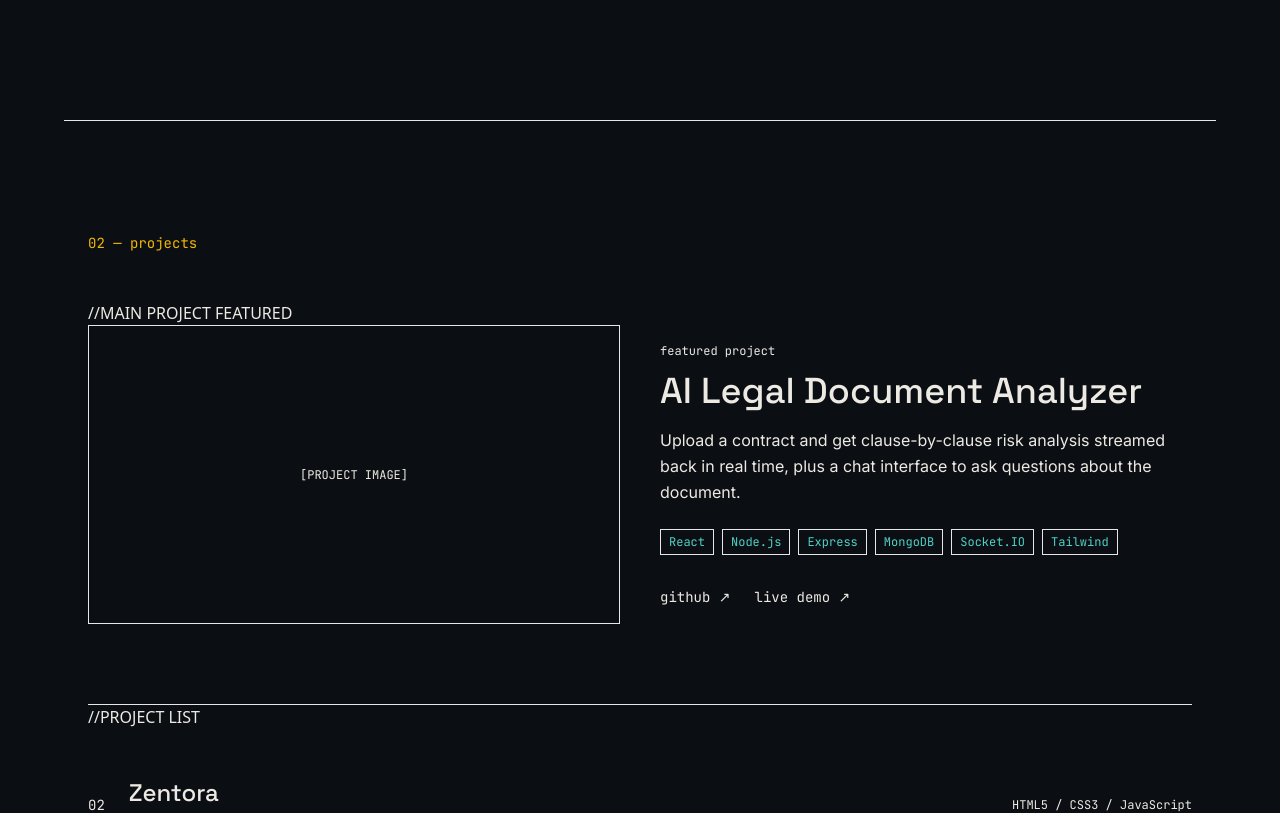
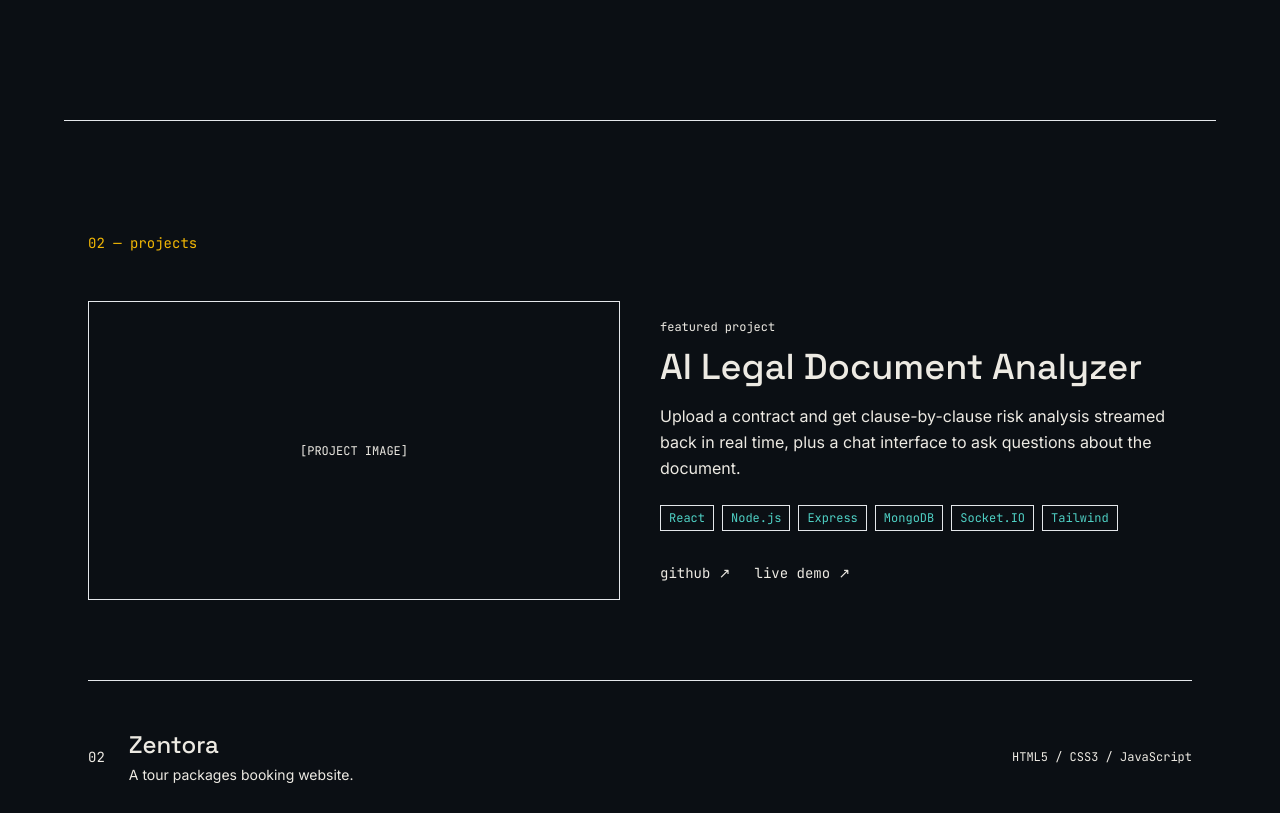
Before and after one commit to darshhh04/darshan-portfolio, a React (Vite) app: page / in a window 1280 px wide. Shown: the part 680-1493 px from the top of the page. Built offline with nearby package versions, Linux system fonts and the light colour scheme.

Commit message:
SMALL CHANGES

```diff
--- a/src/components/Navbar.jsx
+++ b/src/components/Navbar.jsx
@@ -8,7 +8,7 @@ const navLinks = [
 ];
 
 function Navbar() {
-  //MENU FOR PHONES
+  // MENU FOR PHONES
   const [isMenuOpen, setIsMenuOpen] = useState(false);
 
   return (
--- a/src/components/Projects.jsx
+++ b/src/components/Projects.jsx
@@ -44,7 +44,7 @@ function Projects() {
     <section id="work" className="px-6 max-w-6xl mx-auto py-28 border-t border-lineLight dark:border-line">
       <p className="font-mono text-sm text-accent mb-12">02 — projects</p>
 
-      //MAIN PROJECT FEATURED
+      {/* MAIN PROJECT FEATURED */}
       <div
         ref={headingRef}
         className={`grid md:grid-cols-2 gap-10 items-center pb-20 border-b border-lineLight dark:border-line transition-all duration-700 ${
@@ -86,7 +86,7 @@ function Projects() {
         </div>
       </div>
 
-      //PROJECT LIST
+      {/* PROJECT LIST */}
       <div
         ref={listRef}
         className={`mt-4 transition-all duration-700 ${
```
